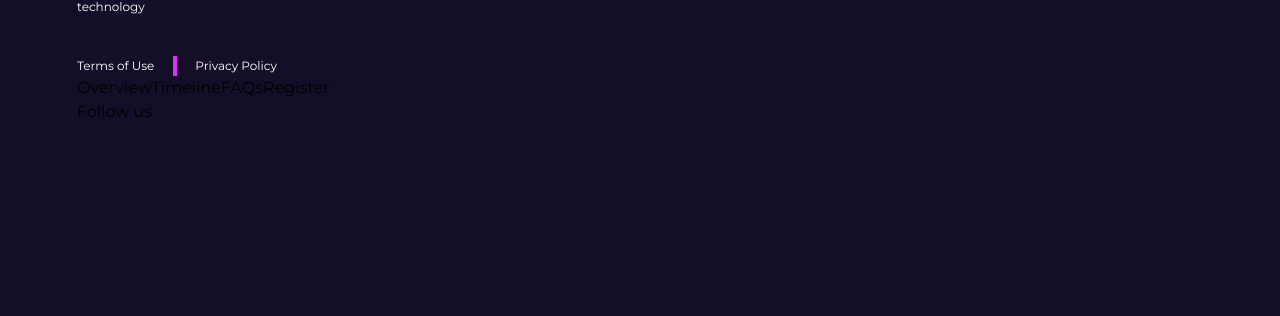
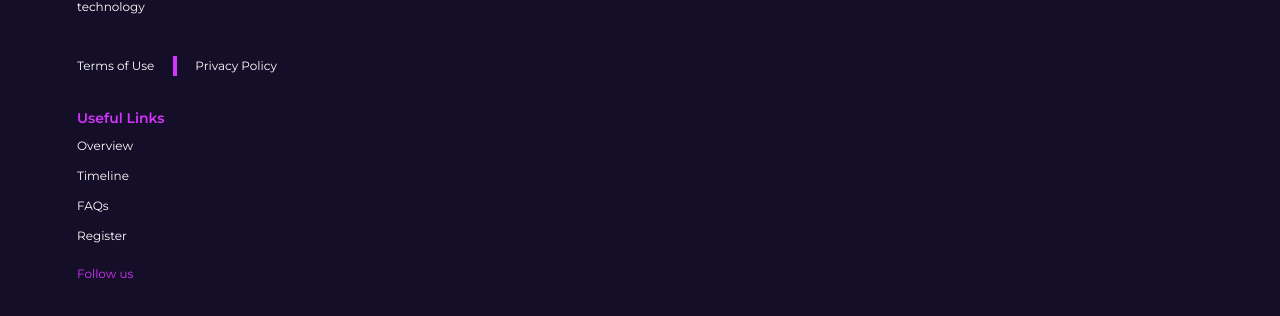
Before and after one commit to annaelowigho/getLinked, a React (Vite) app: page / in a window 1280 px wide. Shown: the part 7919-8235 px from the top of the page. Before the commit the page ends 8094 px from the top, so only its background shows below. Built offline with nearby package versions, Linux system fonts and the light colour scheme; the HTML template or start-up script is replaced by a standard one.

Commit message:
footer section

```diff
--- a/src/components/Layout/Footer.jsx
+++ b/src/components/Layout/Footer.jsx
@@ -16,14 +16,15 @@ const Footer = () => {
             <span className='text-white text-[12px]'>Privacy Policy</span>
           </div>
         </div>
-        <div>
-          <ul className='flex'>
+        <div className='mt-[32px]'>
+          <p className='text-[#D434FE] text-[14px] font-semibold mb-2'>Useful Links</p>
+          <ul className='flex flex-col gap-3 text-white text-[12px] mb-4'>
             <li>Overview</li>
             <li>Timeline</li>
             <li>FAQs</li>
             <li>Register</li>
           </ul>
-          <span>Follow us</span>
+          <span className='text-[#D434FE] text-[12px]'>Follow us</span>
           <div>
 
           </div>
```
